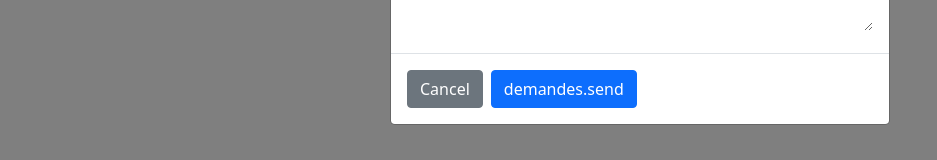
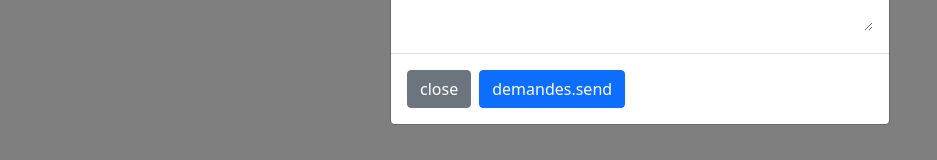
Before and after one commit to fezeboris/Kwilk-beta-v, a Vue app: page /clinical-demand in a window 1280 px wide. Both pictures are taken after a click on the button "help.p1". Shown: the part 473-633 px from the top of the page, without its empty margins (0-937 px from the left). Built offline with nearby package versions, Linux system fonts and the light colour scheme.

Commit message:
close modal

```diff
--- a/src/views/help/experts/helpDemande/ClinicalDemande.vue
+++ b/src/views/help/experts/helpDemande/ClinicalDemande.vue
@@ -50,7 +50,7 @@
               class="btn btn-secondary"
               data-bs-dismiss="modal"
             >
-              Cancel
+              close
             </button>
             <button
               type="button"
--- a/src/views/help/experts/helpDemande/DemandConsultant.vue
+++ b/src/views/help/experts/helpDemande/DemandConsultant.vue
@@ -50,7 +50,7 @@
               class="btn btn-secondary"
               data-bs-dismiss="modal"
             >
-              Cancel
+              close
             </button>
             <button
               type="button"
--- a/src/views/help/experts/helpDemande/DemandeBike.vue
+++ b/src/views/help/experts/helpDemande/DemandeBike.vue
@@ -50,7 +50,7 @@
               class="btn btn-secondary"
               data-bs-dismiss="modal"
             >
-              Cancel
+              close
             </button>
             <button
               type="button"
--- a/src/views/help/experts/helpDemande/PsychoDemande.vue
+++ b/src/views/help/experts/helpDemande/PsychoDemande.vue
@@ -50,7 +50,7 @@
               class="btn btn-secondary"
               data-bs-dismiss="modal"
             >
-              Cancel
+              close
             </button>
             <button
               type="button"
```
